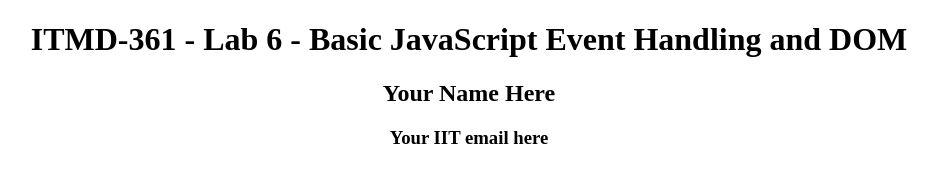
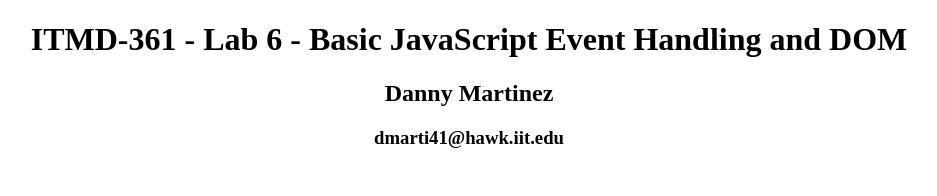
Before and after one commit to dmarti03x1/DM_Lab6, a plain HTML site: page index.html in a window 1280 px wide. Shown: the top 196 px of the page, without its empty margins (171-1108 px from the left). Drawn offline with Linux system fonts and the light colour scheme.

Commit message:
inserting email and name
inserting my name and email in the h2 and h3 tags

```diff
--- a/index.html
+++ b/index.html
@@ -28,8 +28,8 @@
 </head>
 <body>
 	<h1 class="center">ITMD-361 - Lab 6 - Basic JavaScript Event Handling and DOM</h1>
-	<h2 class="center">Your Name Here</h2>
-	<h3 class="center">Your IIT email here</h3>
+	<h2 class="center">Danny Martinez</h2>
+	<h3 class="center">dmarti41@hawk.iit.edu</h3>
 	<div id="container">
 		<input id="entryinput" type="text" name="textentry" placeholder="Enter a Message">
 		<div id="entrybutton">Alert Me</div>
```
